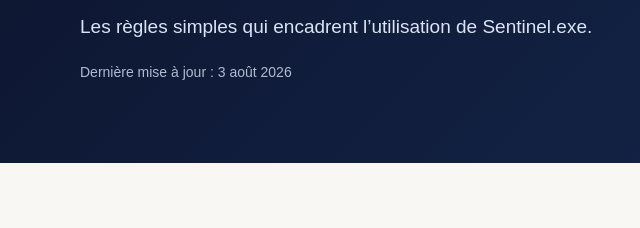
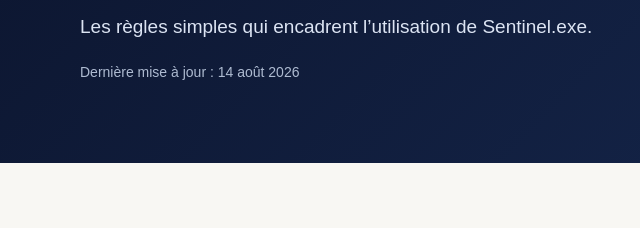
Before and after one commit to Mathieuxit1/site-term-discord, a website: page index.html in a window 1280 px wide. Shown: the part 330-558 px from the top of the page, 0-640 px from the left. Drawn offline with Linux system fonts and the light colour scheme; no server answers.

Commit message:
Modification de la date de publication de l'article sur la page d'acceuil.

```diff
--- a/index.html
+++ b/index.html
@@ -20,7 +20,7 @@
           <p class="eyebrow">Informations légales</p>
           <h1>Conditions d’utilisation</h1>
           <p class="lead">Les règles simples qui encadrent l’utilisation de Sentinel.exe.</p>
-          <p class="updated">Dernière mise à jour : 3 août 2026</p>
+          <p class="updated">Dernière mise à jour : 14 août 2026</p>
         </div>
       </header>
 
```
